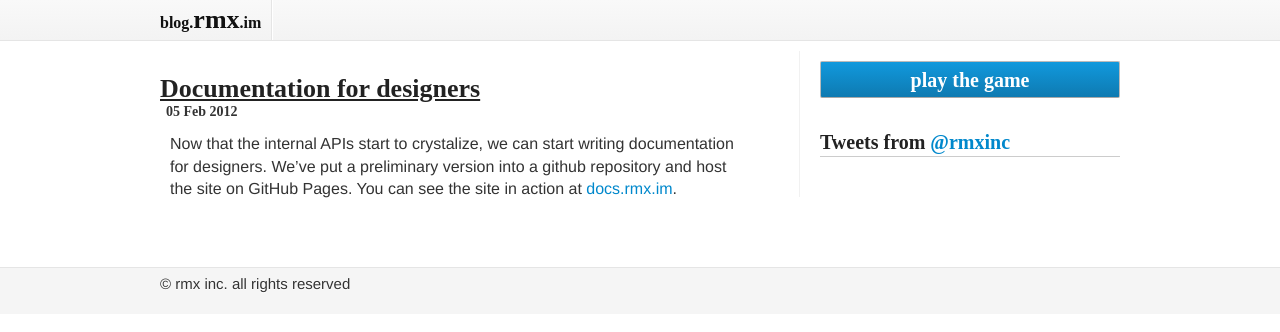
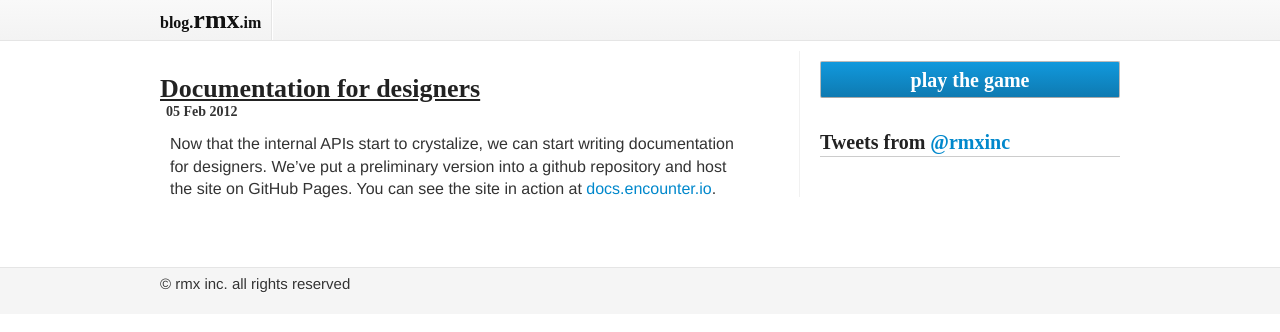
Before and after one commit to rmx/blog.rmx.im, a Jekyll site: the page built from _posts/2012-02-05-documentation-for-designers.md, in a window 1280 px wide. Shown: the top 332 px of the page. Built offline with Jekyll 4.4.1, drawn with Linux system fonts in a browser that asks for light colours; Markdown is read by kramdown in place of the engine named in the settings; comment, search, counter and statistics services are not loaded.

Commit message:
Update link to documentation

```diff
--- a/_posts/2012-02-05-documentation-for-designers.md
+++ b/_posts/2012-02-05-documentation-for-designers.md
@@ -6,4 +6,4 @@ title: "Documentation for designers"
 Now that the internal APIs start to crystalize, we can start writing
 documentation for designers. We've put a preliminary version into a github
 repository and host the site on GitHub Pages. You can see the site in action
-at [docs.rmx.im](http://docs.rmx.im).
+at [docs.encounter.io](http://docs.encounter.io).
```
